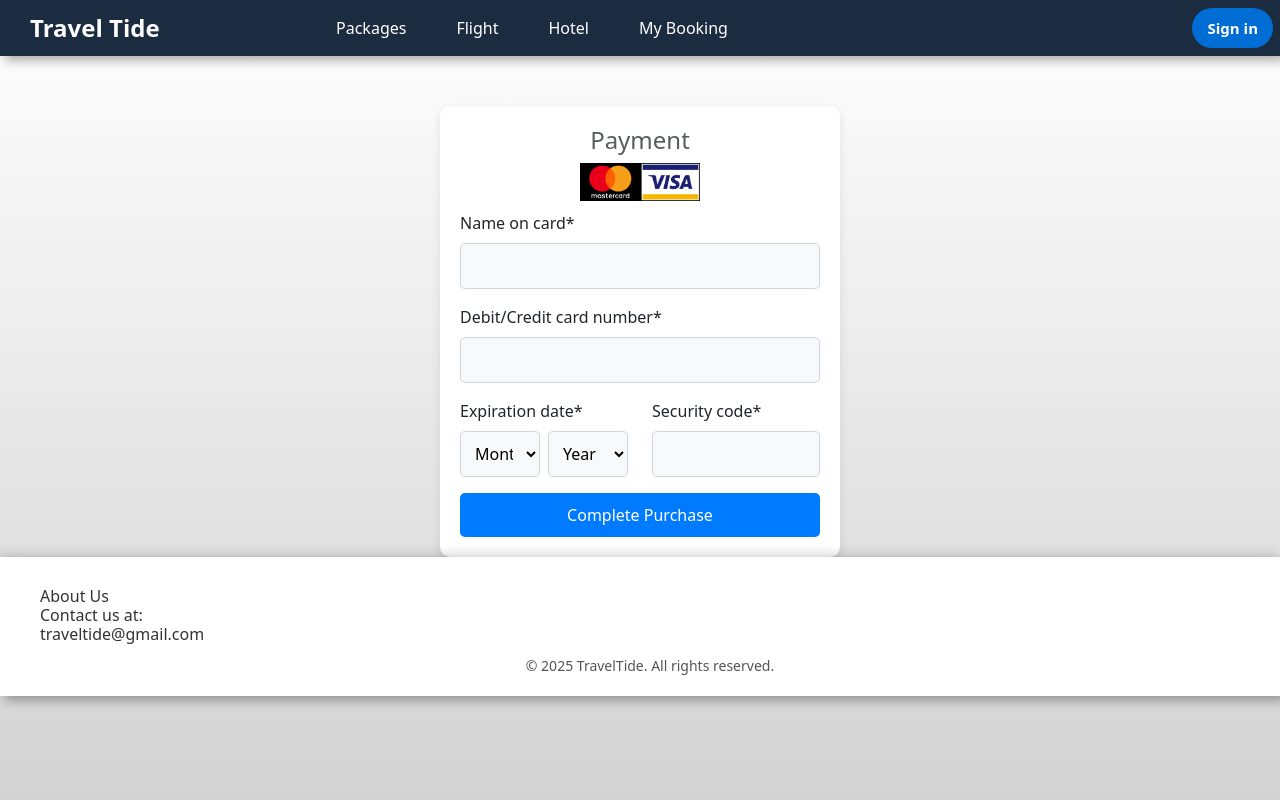
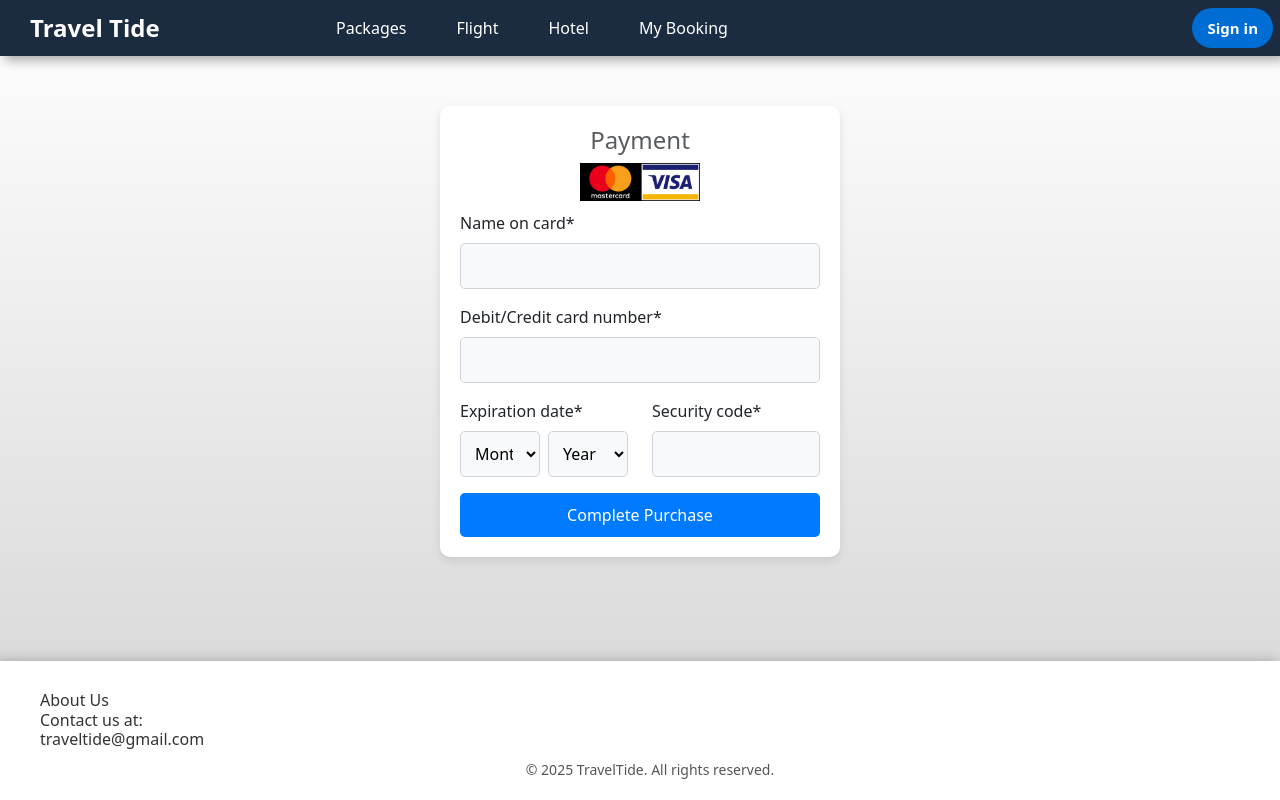
Before and after one commit to omar-alkhader/Travel-Tide, a React (Create React App) app in the folder FrontEnd/: page /pay in a window 1280 px wide. Built offline with nearby package versions, Linux system fonts and the light colour scheme.

Commit message:
Update global.css

```diff
--- a/FrontEnd/src/styles/global.css
+++ b/FrontEnd/src/styles/global.css
@@ -19,6 +19,19 @@ body {
     padding: 0;
     margin: 0;
 }
+
+.fluid-container {
+    flex: 1 0 auto;
+    display: flex;
+    flex-direction: column;
+    width: 100vw;
+    max-width: 100%;
+    padding: 0;
+    margin: 0;
+    overflow-x: hidden;
+}
+
+
 
 main {
     flex: 1 0 auto; /* This makes the main content area grow */
```
